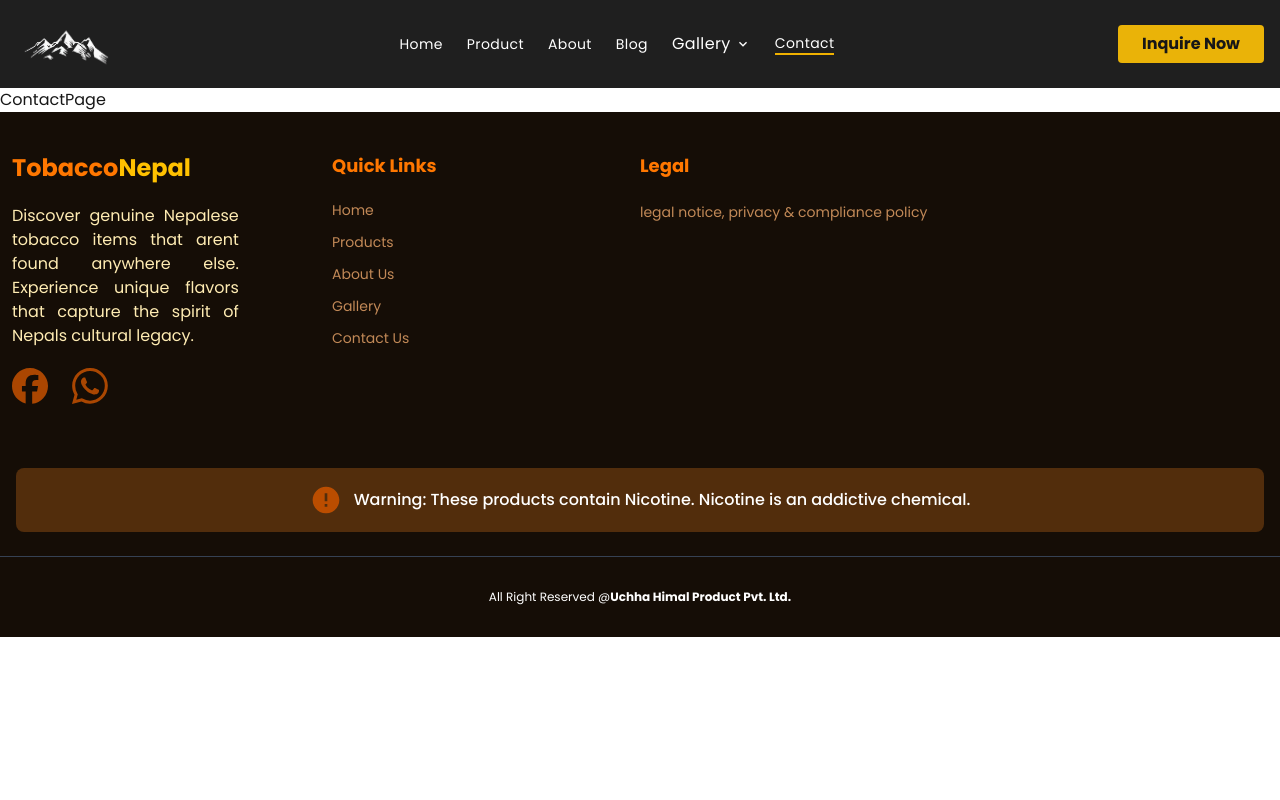
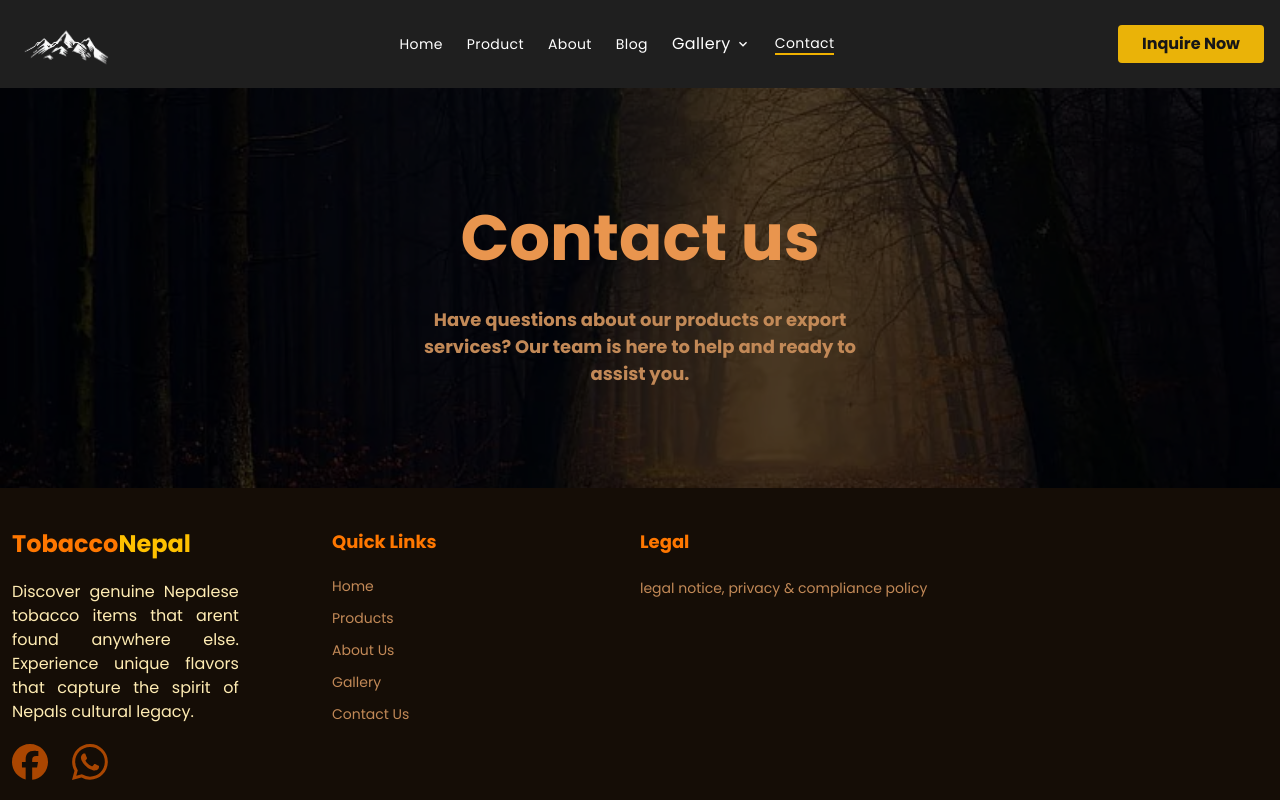
Before and after one commit to AforAashish999/Tobacco-Nepal, a Next.js app: page /contact in a window 1280 px wide. Shown: the top 800 px of the page. Built offline with nearby package versions, Linux system fonts and the light colour scheme.

Commit message:
feat(Contact): add hero section

```diff
--- /dev/null
+++ b/app/contact/Hero-Section.module.css
@@ -0,0 +1,40 @@
+.hero{
+    height: 400px;
+    width: 100%;
+    background-image: url('/productHero.webp');
+    background-position: center;
+    background-size: cover;
+    position: relative;
+}
+.hero__overlay{
+    position: absolute;
+   background-color: rgba(0, 0, 0, 0.7);
+    height: 100%;
+    width: 100%;
+    z-index: 10;
+}
+.hero__content{
+    z-index: 50;
+    /* background-color: red; */
+    height: 100%;
+    width: 100%;
+    position: relative;
+    display: flex;
+    flex-direction: column;
+    justify-content: center;
+    align-items: center;
+}
+.hero__heading{
+    font-size: 64px;
+    color: #e9954e;
+    font-weight: bold;
+    /* z-index: 50; */
+    margin-bottom: 20px;
+}
+.hero__subheading{
+    font-size: 18px;
+    color: #c28957;
+    font-weight: bold;
+    max-width: 440px;
+    text-align: center;
+}
--- /dev/null
+++ b/app/contact/HeroSection.js
@@ -0,0 +1,17 @@
+import styles from "./Hero-Section.module.css";
+
+export default function HeroSection() {
+  return (
+    <div className={styles.hero} >
+        <div className={styles.hero__overlay} >  </div>
+        <div className={styles.hero__content} >
+        <h1 className={styles.hero__heading} >Contact us</h1>
+        <h2 className={styles.hero__subheading} >
+            Have questions about our products or export services?
+            Our team is here to help and ready to assist you.
+        </h2>
+
+        </div>
+    </div>
+  )
+}
--- a/app/contact/page.js
+++ b/app/contact/page.js
@@ -1,7 +1,10 @@
-import React from 'react'
+import HeroSection from './HeroSection.js'
+
 
 export default function ContactPage() {
   return (
-    <div>ContactPage</div>
+    <div>
+      <HeroSection />
+    </div>
   )
 }
```
